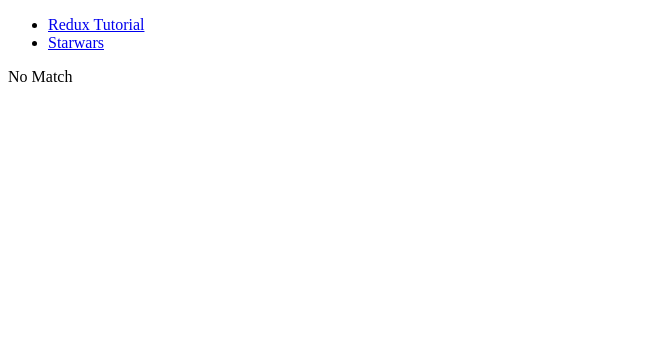
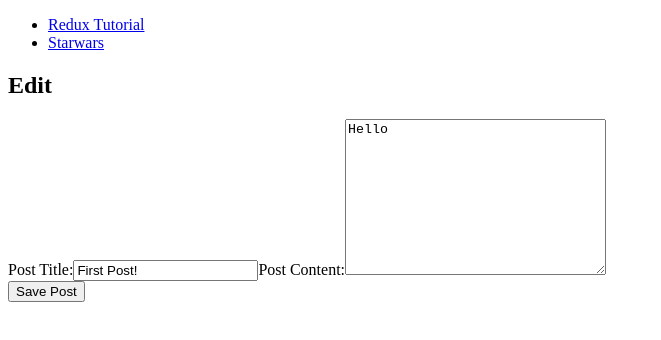
Before and after one commit to jimyeong/react_design_patterns, a React (Create React App) app: page /editPost/1 in a window 1280 px wide. Shown: the top 340 px of the page, without its empty margins (0-661 px from the left). Built offline with nearby package versions, Linux system fonts and the light colour scheme.

Commit message:
daiy coding 01/02/23

```diff
--- a/src/App.js
+++ b/src/App.js
@@ -9,6 +9,7 @@ import StarwarsPage from "./pages/starwars/StarwarsPage";
 import { Routes, Route, Link } from "react-router-dom";
 import ReduxTutorialPage from "./pages/reduxTutorial/ReduxTutorialPage";
 import SinglePostPage from "./features/posts/SinglePostPage";
+import EditPostForm from "./features/posts/EditPostForm";
 
 const INPUT_WRAPPER = styled.div`
   max-width: 1090px;
@@ -47,6 +48,7 @@ function App() {
       <Routes>
         <Route path="/" element={<ReduxTutorialPage />} />
         <Route exact path="/posts/:postId" element={<SinglePostPage />} />
+        <Route exact path="/editPost/:postId" element={<EditPostForm />} />
         <Route path="/starwars" element={<StarwarsPage />} />
         <Route path="*" element={<div>No Match</div>} />
       </Routes>
--- a/src/app/store.js
+++ b/src/app/store.js
@@ -1,8 +1,10 @@
 import { configureStore } from "@reduxjs/toolkit";
 import postsReducers from "../features/posts/postSlice";
+import usersReducers from "../features/users/usersSlice";
 
 export default configureStore({
   reducer: {
     posts: postsReducers,
+    users: usersReducers,
   },
 });
--- a/src/features/posts/AddPostForm.js
+++ b/src/features/posts/AddPostForm.js
@@ -1,28 +1,37 @@
 import React, { useState } from "react";
-import { useDispatch } from "react-redux";
-import { nanoid } from "@reduxjs/toolkit";
+import { useDispatch, useSelector } from "react-redux";
 import { postAdded } from "./postSlice";
 
 function AddPostForm({ children }) {
   const [title, setTitle] = useState("");
   const [content, setContent] = useState("");
+  const [userId, setUserId] = useState("");
   const dispatch = useDispatch();
+
+  const users = useSelector((state) => {
+    console.log("@@@state", state);
+    return state.users;
+  });
 
   const onTitleChange = (e) => setTitle(e.target.value);
   const onContentChange = (e) => setContent(e.target.value);
+  const onAuthorChange = (e) => setUserId(e.target.value);
+
   const onSavePostClick = () => {
     if (content && title) {
-      dispatch(
-        postAdded({
-          id: nanoid(),
-          title,
-          content,
-        })
-      );
+      dispatch(postAdded(title, content, userId));
       setTitle("");
       setContent("");
     }
   };
+
+  console.log("@@@users", users);
+  const canSave = Boolean(title) && Boolean(content) && Boolean(userId);
+  const usersOption = users.map((user) => (
+    <option value={user.id} key={user.id}>
+      {user.name}
+    </option>
+  ));
 
   return (
     <section>
@@ -36,6 +45,11 @@ function AddPostForm({ children }) {
           value={title}
           onChange={onTitleChange}
         />
+        <label htmlFor="postAuthor">User: </label>
+        <select id="postAuthor">
+          <option value={userId} onChange={onAuthorChange}></option>
+          {usersOption}
+        </select>
         <label htmlFor="postContent">Content: </label>
         <textarea
           onChange={onContentChange}
@@ -45,7 +59,7 @@ function AddPostForm({ children }) {
           cols="30"
           rows="10"
         ></textarea>
-        <button type="button" onClick={onSavePostClick}>
+        <button type="button" onClick={onSavePostClick} disabled={!canSave}>
           Save Post
         </button>
       </form>
--- /dev/null
+++ b/src/features/posts/EditPostForm.js
@@ -0,0 +1,60 @@
+import React, { useState } from "react";
+import styled from "styled-components";
+import { useDispatch, useSelector } from "react-redux";
+import { useNavigate, useMatch, Navigate } from "react-router-dom";
+import { postUpdated } from "./postSlice";
+
+function EditPostForm({ children }) {
+  const match = useMatch("/editPost/:postId");
+  const { postId } = match.params;
+  const post = useSelector((state) =>
+    state.posts.find((post) => post.id == postId)
+  );
+
+  const [title, setTitle] = useState(post.title);
+  const [content, setContent] = useState(post.content);
+
+  const dispatch = useDispatch();
+  const navigate = useNavigate();
+
+  const onTitleChange = (e) => setTitle(e.target.value);
+  const onContentChange = (e) => setContent(e.target.value);
+
+  const onSavePostClicked = () => {
+    if (title && content) {
+      dispatch(postUpdated({ id: postId, content, title }));
+      navigate("/");
+    }
+  };
+
+  return (
+    <section>
+      <h2>Edit</h2>
+      <form action="">
+        <label htmlFor="postTitle">Post Title:</label>
+        <input
+          type="text"
+          id="postTitle"
+          name="postTitle"
+          placeholder="what is on your mind"
+          value={title}
+          onChange={onTitleChange}
+        />
+        <label htmlFor="postContent">Post Content:</label>
+        <textarea
+          name="postContent"
+          id="postContent"
+          value={content}
+          onChange={onContentChange}
+          cols="30"
+          rows="10"
+        ></textarea>
+      </form>
+      <button type="button" onClick={onSavePostClicked}>
+        Save Post
+      </button>
+    </section>
+  );
+}
+
+export default EditPostForm;
--- a/src/features/posts/PostsList.js
+++ b/src/features/posts/PostsList.js
@@ -7,9 +7,13 @@ export const PostsList = () => {
   const renderPosts = posts.map((post) => (
     <article className="post-excerpt" key={post.id}>
       <h3>{post.title}</h3>
-      <p className="post-content">{post.content.substring(0, 100)}</p>
+
       <Link to={`/posts/${post.id}`} className="button muted-button">
         View Post
+      </Link>
+      <p className="post-content">{post.content.substring(0, 100)}</p>
+      <Link to={`/editPost/${post.id}`} className="button muted-button">
+        Edit Post
       </Link>
     </article>
   ));
--- a/src/features/posts/SinglePostPage.js
+++ b/src/features/posts/SinglePostPage.js
@@ -7,7 +7,7 @@ function SinglePostPage() {
   const match = useMatch("/posts/:postId");
   const { postId } = match.params;
   const post = useSelector((state) =>
-    state.posts.find((post) => post.id === parseInt(postId))
+    state.posts.find((post) => post.id == postId)
   );
   if (!post) {
     return (
--- a/src/features/posts/postSlice.js
+++ b/src/features/posts/postSlice.js
@@ -1,4 +1,4 @@
-import { createSlice } from "@reduxjs/toolkit";
+import { createSlice, nanoid } from "@reduxjs/toolkit";
 
 const initialState = [
   { id: 1, title: "First Post!", content: "Hello" },
@@ -9,13 +9,34 @@ const postsSlice = createSlice({
   name: "posts",
   initialState,
   reducers: {
-    postAdded: (state, action) => {
-      state.push(action.payload);
+    // prepare function is like a middleware function
+    postAdded: {
+      reducer: (state, action) => {
+        state.push(action.payload);
+      },
+      prepare: (title, content, userId) => {
+        return {
+          payload: {
+            id: nanoid(),
+            title,
+            content,
+            user: userId,
+          },
+        };
+      },
+    },
+    postUpdated: (state, action) => {
+      const { id, title, content } = action.payload;
+      const existingPost = state.find((post) => post.id == id);
+      if (existingPost) {
+        existingPost.title = title;
+        existingPost.content = content;
+      }
     },
   },
 });
 
 // action creator
-export const { postAdded } = postsSlice.actions;
+export const { postAdded, postUpdated } = postsSlice.actions;
 
 export default postsSlice.reducer;
--- /dev/null
+++ b/src/features/users/usersSlice.js
@@ -0,0 +1,15 @@
+import { createSlice } from "@reduxjs/toolkit";
+
+const initialState = [
+  { id: "0", name: "Tianna Jenkins" },
+  { id: "1", name: "Kevin Grant" },
+  { id: "2", name: "Madison Price" },
+];
+
+const usersSlice = createSlice({
+  name: "users",
+  initialState,
+  reducers: {},
+});
+
+export default usersSlice.reducer;
```
Also changed, not shown: src/features/posts/PostAuthor.js (added, +11 -0 lines).
